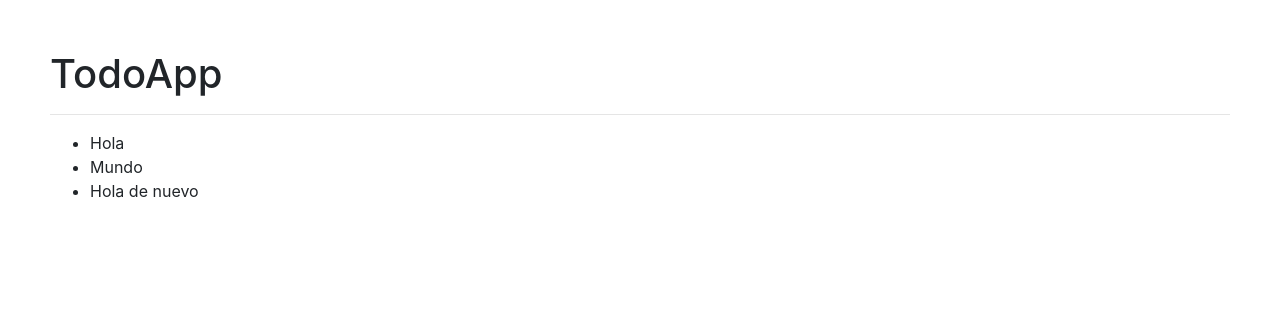
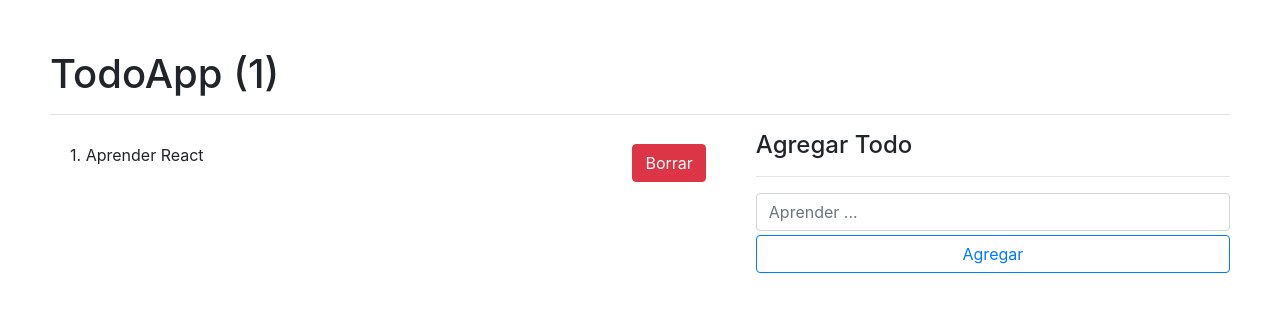
Before and after one commit to velascoandres/hook-app, a React (Create React App) app: page / in a window 1280 px wide. Shown: the top 312 px of the page. Built offline with nearby package versions, Linux system fonts and the light colour scheme.

Commit message:
todo skeleton

```diff
--- a/src/components/08-useReducer/TodoApp.tsx
+++ b/src/components/08-useReducer/TodoApp.tsx
@@ -9,19 +9,57 @@ export const TodoApp = () => {
 
     const [todos] = useReducer(todoReducer, initialState);
 
-    console.log(todos);
+
+
+    const renderizarTodos = () => {
+        return todos.map(
+            ({ id, desc }, indice: number) => (
+                <li
+                    key={id}
+                    className="list-group-item"
+                >
+                    <p className="text-center">
+                        {indice + 1}. {desc}
+                    </p>
+                    <button
+                        className="btn btn-danger"
+                    >
+                        Borrar
+                    </button>
+                </li>
+            ),
+        );
+    };
 
     return (
         <div>
-            <h1>TodoApp</h1>
+            <h1>TodoApp ({todos.length})</h1>
             <hr />
+            <div className="row">
+                <div className="col-7">
+                    <ul className="list-group list-group-flush">
+                        {renderizarTodos()}
+                    </ul>                </div>
+                <div className="col-5">
+                    <h4>Agregar Todo</h4>
+                    <hr />
 
-            <ul>
-                <li>Hola</li>
-                <li>Mundo</li>
-                <li>Hola de nuevo</li>
-            </ul>
-
+                    <form>
+                        <input
+                            type="text"
+                            name="Description"
+                            placeholder="Aprender ..."
+                            autoComplete="off"
+                            className="form-control"
+                        />
+                        <button
+                            className="btn btn-outline-primary mt-1 btn-block"
+                        >
+                            Agregar
+                        </button>
+                    </form>
+                </div>
+            </div>
         </div>
     );
 }
--- a/src/components/08-useReducer/styles.css
+++ b/src/components/08-useReducer/styles.css
@@ -1,3 +1,14 @@
 body{
     padding: 50px;
 }
+
+.list-group-item{
+    align-items: center;
+    display: flex;
+    justify-content: space-between;
+    cursor: pointer;
+}
+
+.complete {
+    text-decoration: line-through;
+}
```
